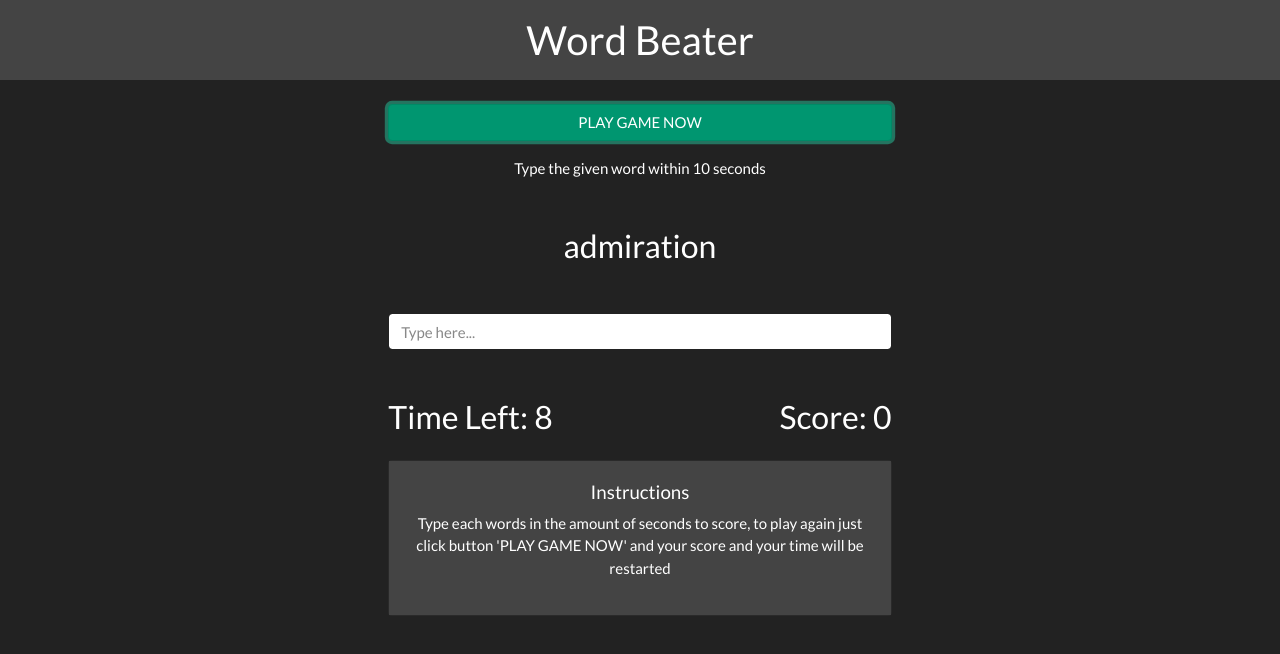
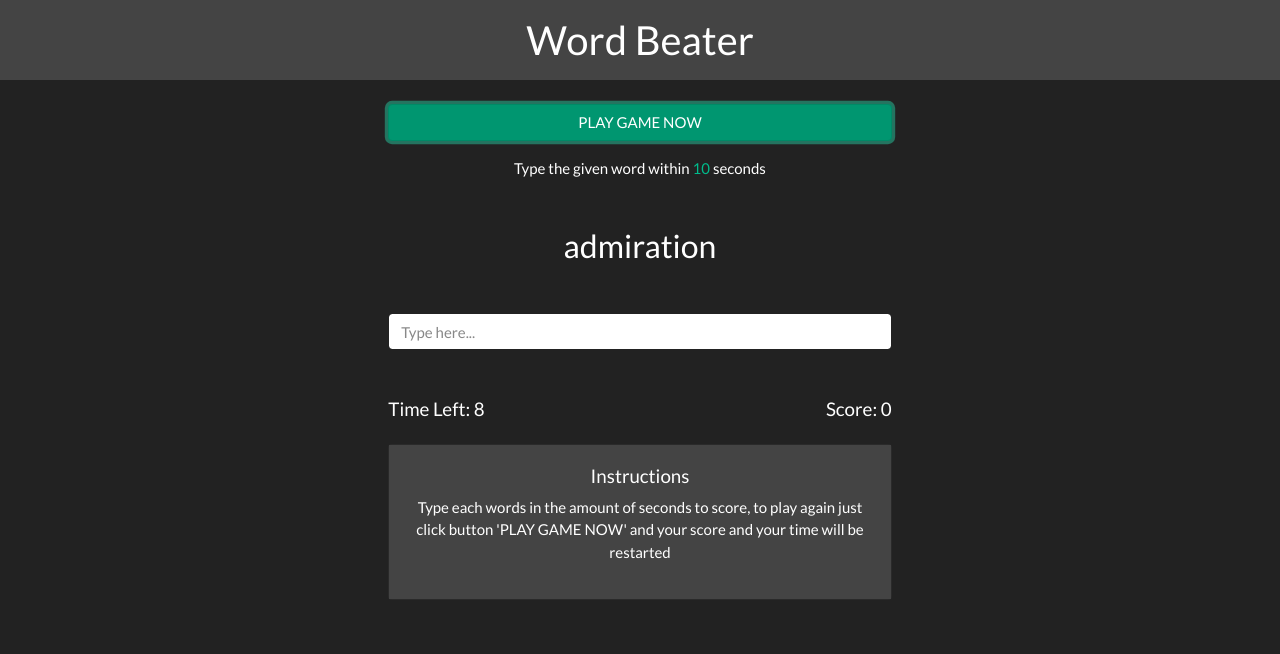
Before and after one commit to Taibdse/WordBeater, a plain HTML site: page index.html in a window 1280 px wide. Both pictures are taken after a click on the button "PLAY GAME NOW". Drawn offline with nearby package versions, Linux system fonts and the light colour scheme.

Commit message:
second commit

```diff
--- a/custom/js/main.js
+++ b/custom/js/main.js
@@ -43,7 +43,7 @@ function startGame() {
   score = 0;
   timeLeft = 10;
   currentWord = randomWord();
-  resetWhenStartGame();
+  resetGameInfoOnUI();
   intervalOfGame = setInterval(() => {
     playGame();
   }, 1000);
@@ -63,17 +63,17 @@ function handleSubmitWord(e) {
     score++;
     timeLeft = 10;
     currentWord = randomWord()
-    resetWhenStartGame();
+    resetGameInfoOnUI();
     $('#correct').text('correct!!!');
   } else {
-    $('#correct').text('incorrect!!!');
+    $('#correct').text('Game Over!!!');
     showAlertGameOver(score);
     clearInterval(intervalOfGame);
   }
   e.preventDefault();
 }
 
-function resetWhenStartGame() {
+function resetGameInfoOnUI() {
   $('#typedWord').val('');
   $('#score').text(score);
   $('#timeLeft').text(timeLeft);
--- a/index.html
+++ b/index.html
@@ -15,12 +15,10 @@
 <body>
   <h2 class="text-center bg-secondary py-3">Word Beater</h2>
   <div class="container-fluid">
-
-
     <div class="row">
       <div class="col-md-5 mx-auto">
         <button class="btn btn-block btn-success my-3" id="btnPlayGame">PLAY GAME NOW</button>
-        <p class="text-center">Type the given word within 10 seconds</p>
+        <p class="text-center">Type the given word within <span class="text-success">10</span> seconds</p>
         <h3 class="text-center my-5" id="wordRandom"></h3>
         <form action="" id="wordForm">
           <div class="fomr-group">
@@ -30,14 +28,14 @@
         <h4 class="text-center" id="correct"></h4>
         <div class="row mt-5">
           <div class="col-6">
-            <h3 class="">Time Left:
+            <h5 class="">Time Left:
               <span id="timeLeft"></span>
-            </h3>
+            </h5>
           </div>
           <div class="col-6">
-            <h3 class="text-right">Score:
+            <h5 class="text-right">Score:
               <span id="score"></span>
-            </h3>
+            </h5>
           </div>
         </div>
         <div class="card mt-3">
```
